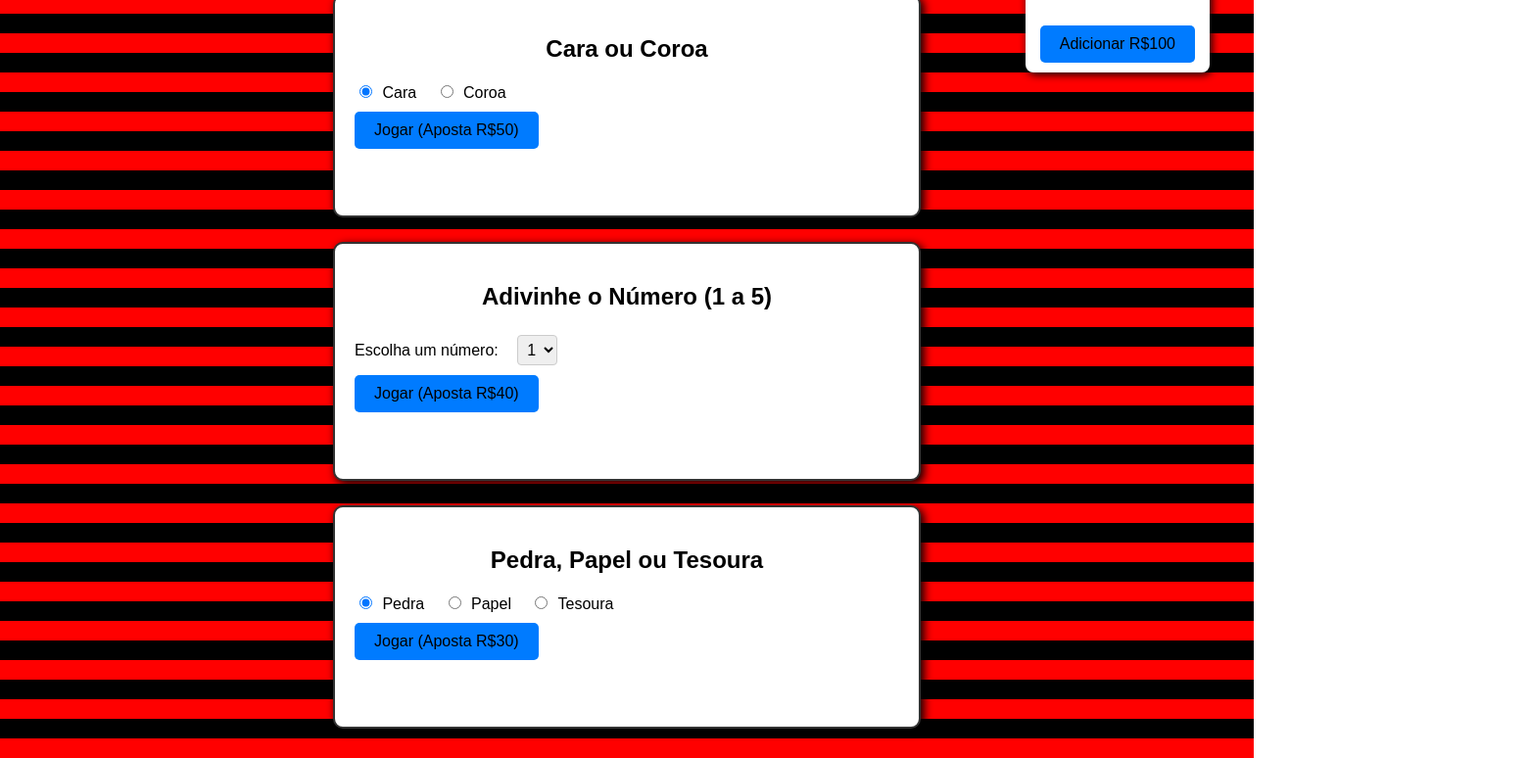
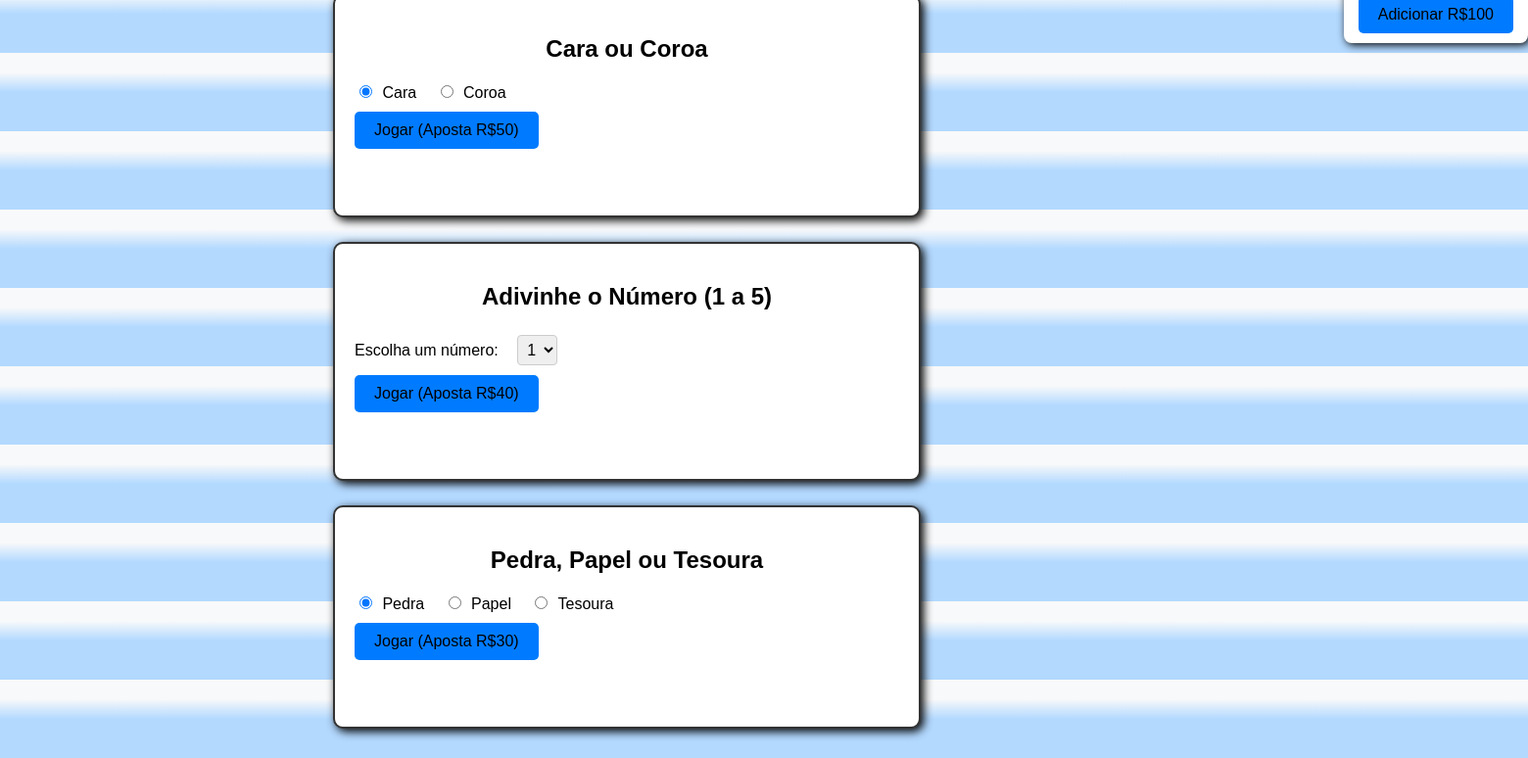
Before and after one commit to lecodl/teste-de-site, a plain HTML site: page index.html in a window 1280 px wide. Shown: the part 104-878 px from the top of the page at 98% size, 1560 px wide, since content can reach past the window. Drawn offline with Linux system fonts and the light colour scheme.

Commit message:
Update style.css

```diff
--- a/style.css
+++ b/style.css
@@ -5,14 +5,11 @@ body {
   padding: 0 15px;
   background: repeating-linear-gradient(
     0deg,
-    red,
-    red 20px,
-    black 20px,
-    black 40px
+    #b3d9ff,   /* azul bebê */
+    #b3d9ff 40px,
+    #f8f9fa,   /* branco gelo */
+    #f8f9fa 80px
   );
-
-  color: black;
-  position: relative;
 }
 
 h1, h2 {
@@ -104,4 +101,5 @@ select {
   margin: 10px auto;
   border-radius: 8px;
   box-shadow: 2px 2px 8px black
+
 }
```
